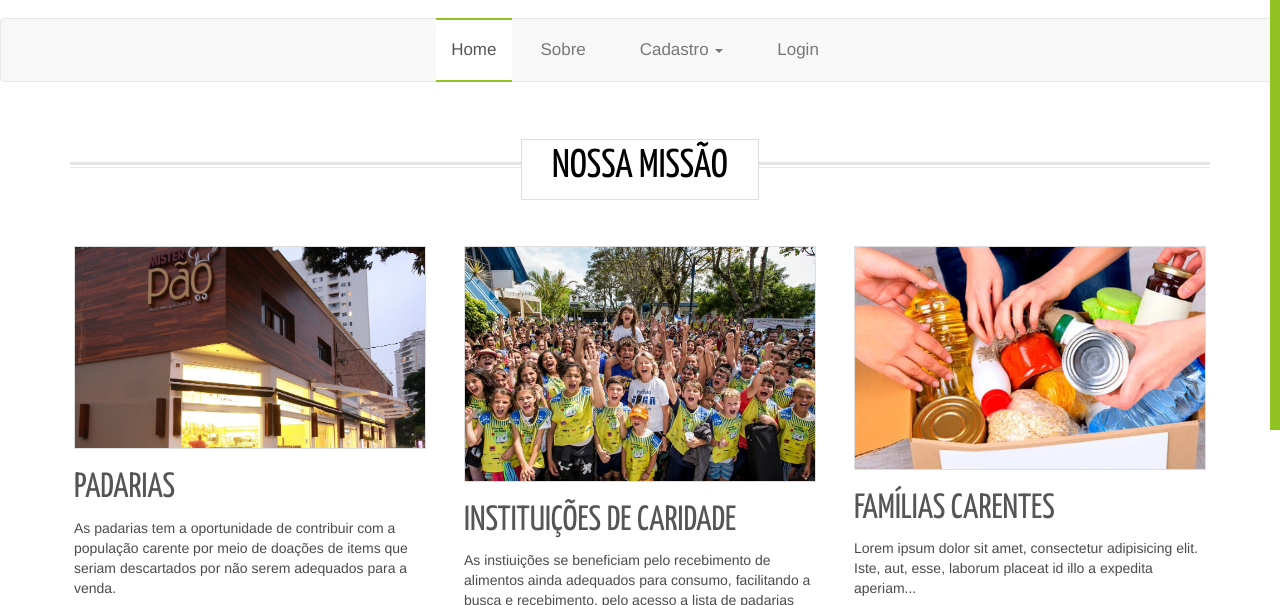
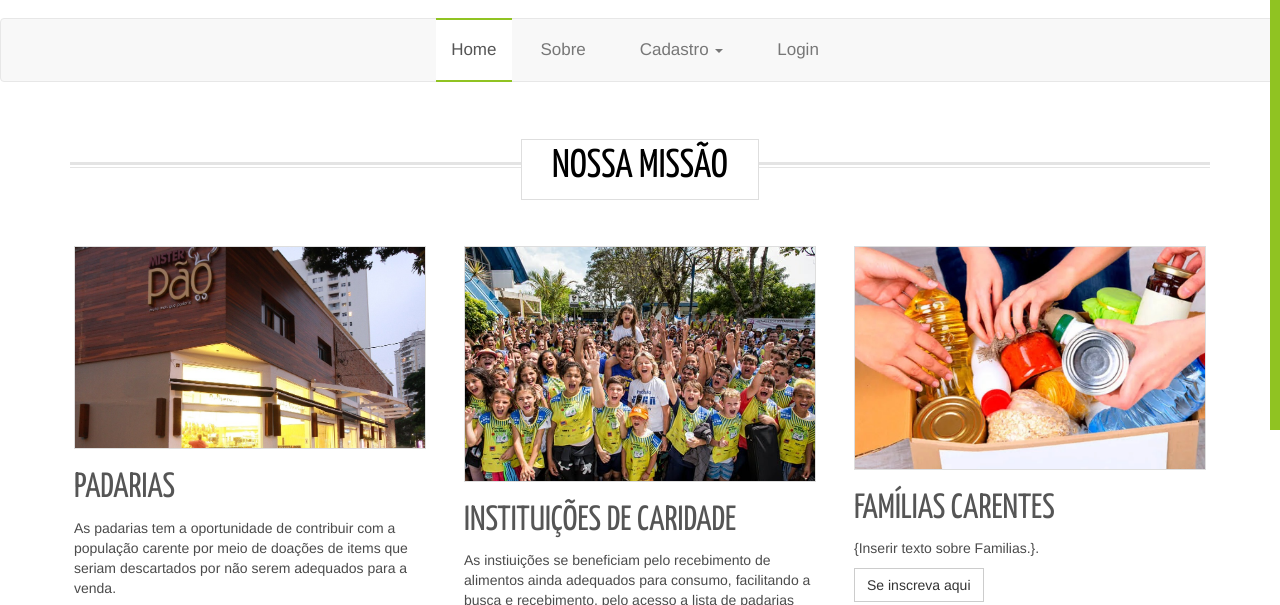
Before and after one commit to davirva/projeto_padaria, a plain HTML site: page index.html in a window 1280 px wide. Shown: the part 153-758 px from the top of the page. Drawn offline with Linux system fonts and the light colour scheme.

Commit message:
atualização texto familia

```diff
--- a/index.html
+++ b/index.html
@@ -154,8 +154,7 @@
 										<h3>FAMÍLIAS CARENTES</h3>
 									</a>
 									<div class="caption">
-										<p>Lorem ipsum dolor sit amet, consectetur adipisicing elit. Iste, aut, esse,
-											laborum placeat id illo a expedita aperiam...</p>
+										<p>{Inserir texto sobre Familias.}.</p>
 										<p>
 											<a href="cadastro_familia.html" class="btn btn-default btn-transparent"
 												role="button">
```
